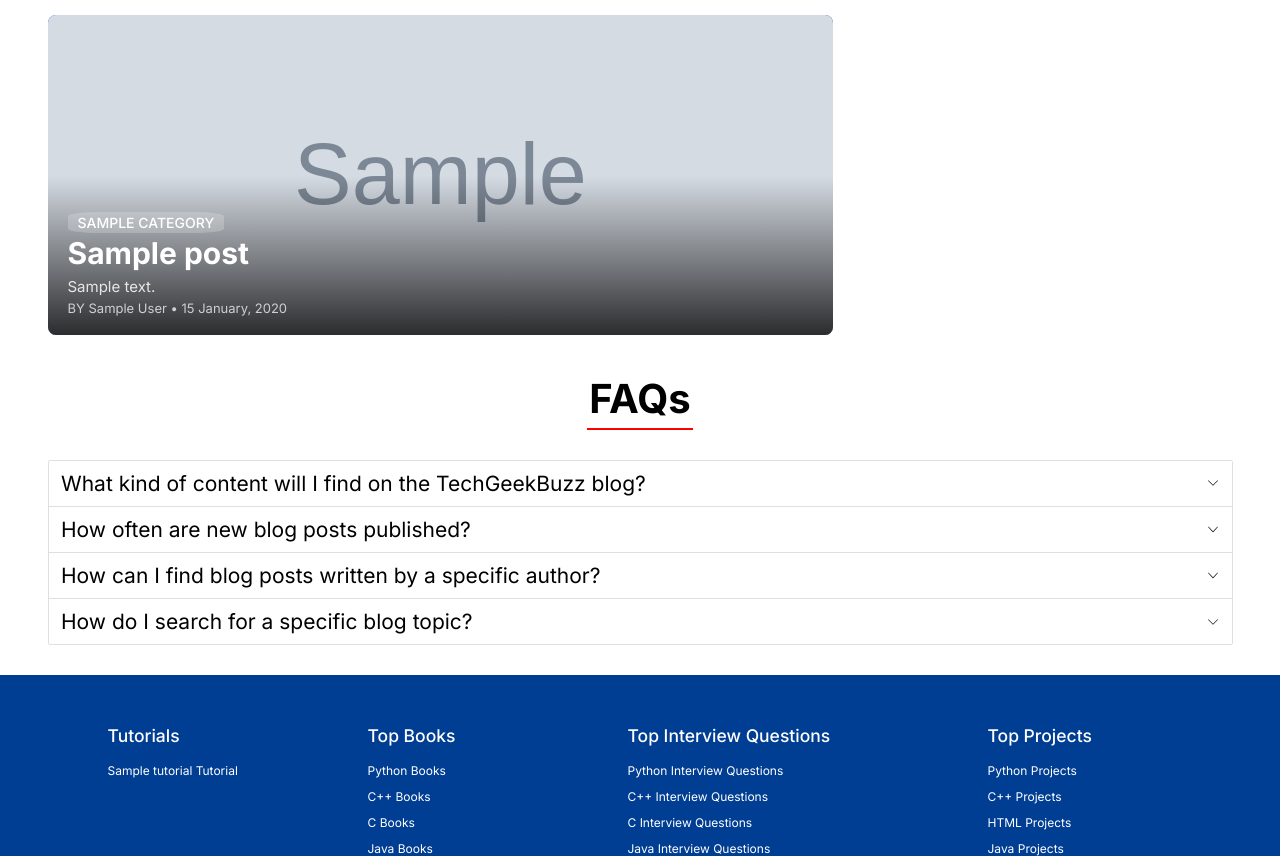
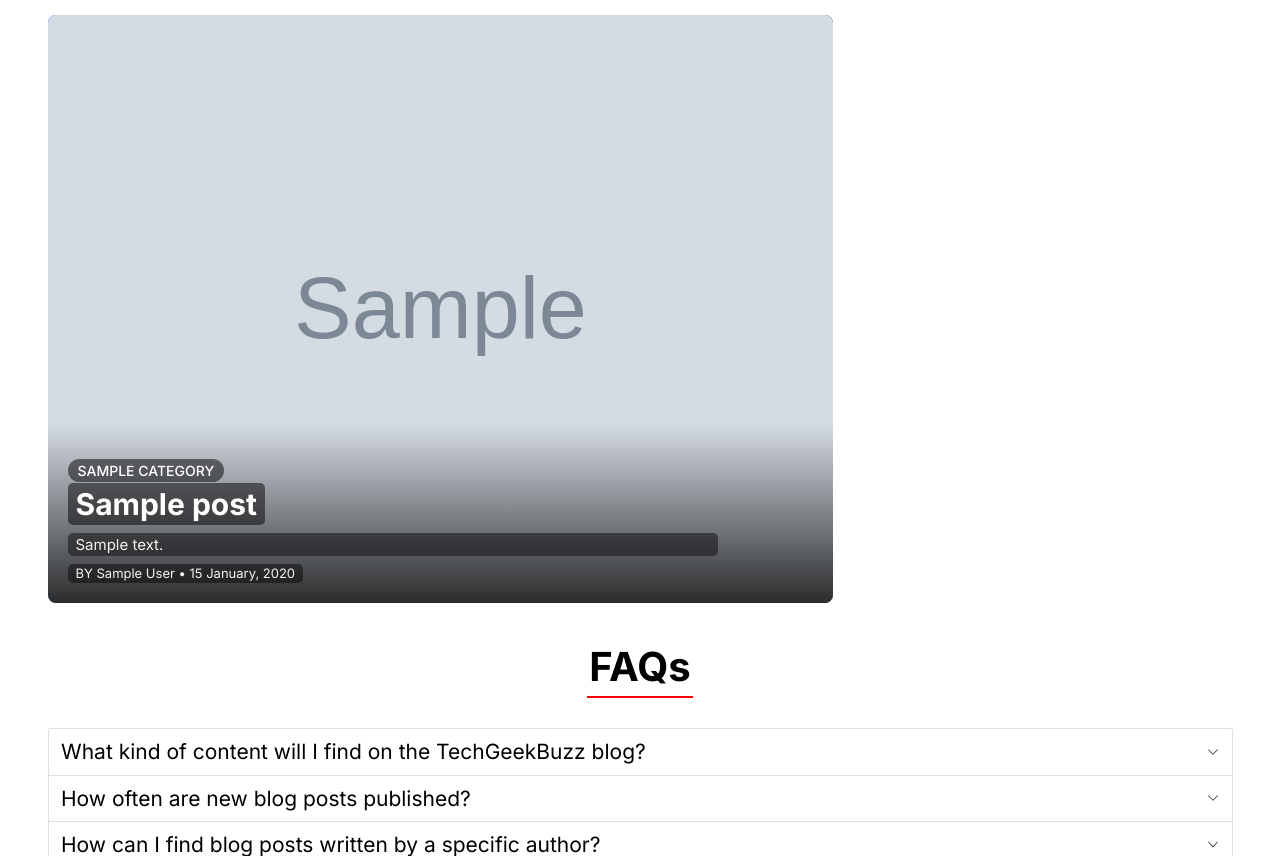
Before and after one commit to vijaybeekesh/techgeekbuzz, a Django app: page /blog in a window 1280 px wide. Shown: the part 117-973 px from the top of the page. Run offline with Django 4.2, Linux system fonts and the light colour scheme; tables that the repository leaves empty hold one stand-in row (values such as "Sample post"); grey boxes marked "Sample" are stand-in pictures; parts of the project's set-up code (start-up, migrations or seed data) failed here and were passed over; some libraries are stand-ins or nearby versions.

Commit message:
Refactor blog listing card to enhance author display and improve layout

```diff
--- a/static/css/blog.css
+++ b/static/css/blog.css
@@ -231,13 +231,15 @@ a.pag-list:hover ,.pagactive {
 }
 .featured-blog-link {
     display: block;
+    height: 100%;
     text-decoration: none;
     color: inherit;
 }
 .featured-blog-banner {
     position: relative;
     width: 100%;
-    height: 32rem;
+    height: 100%;
+    min-height: 32rem;
     border-radius: 0.8rem;
     overflow: hidden;
     background: linear-gradient(135deg, #2452fb 0%, #003174 100%);
@@ -245,7 +247,7 @@ a.pag-list:hover ,.pagactive {
 .featured-blog-img {
     width: 100%;
     height: 100%;
-    object-fit: cover;
+    object-fit: inherit;
     display: block;
     transition: transform 0.4s ease;
 }
@@ -267,27 +269,47 @@ a.pag-list:hover ,.pagactive {
 }
 .featured-blog-overlay .post-category span,
 .featured-category span {
-    background-color: rgba(255, 255, 255, 0.2) !important;
+    background-color: rgba(0, 0, 0, 0.5) !important;
     color: #fff;
-    padding: 2px 10px;
-    border-radius: 20%;
+    padding: 0.3rem 1rem;
+    border-radius: 20px;
+    backdrop-filter: blur(3px);
+    -webkit-backdrop-filter: blur(3px);
 }
 .featured-blog-title {
+    display: inline-block;
     color: #fff;
     font-size: 3rem;
     font-weight: bold;
     line-height: 1.2;
     margin-bottom: 0.8rem;
+    padding: 0.3rem 0.8rem;
+    background-color: rgba(0, 0, 0, 0.5);
+    border-radius: 0.5rem;
+    backdrop-filter: blur(3px);
+    -webkit-backdrop-filter: blur(3px);
 }
 .featured-blog-desc {
-    color: #e6e6e6;
+    display: inline-block;
+    color: #f2f2f2;
     font-size: 1.5rem;
     max-width: 65rem;
     margin-bottom: 0.8rem;
+    padding: 0.4rem 0.8rem;
+    background-color: rgba(0, 0, 0, 0.45);
+    border-radius: 0.5rem;
+    backdrop-filter: blur(3px);
+    -webkit-backdrop-filter: blur(3px);
 }
 .featured-blog-meta {
-    color: #cfcfcf;
+    display: inline-block;
+    color: #f2f2f2;
     font-size: 1.3rem;
+    padding: 0.3rem 0.8rem;
+    background-color: rgba(0, 0, 0, 0.45);
+    border-radius: 0.5rem;
+    backdrop-filter: blur(3px);
+    -webkit-backdrop-filter: blur(3px);
 }
 @media screen and (max-width: 767px) {
     .featured-blog-banner {
--- a/templates/blog/posts.html
+++ b/templates/blog/posts.html
@@ -325,6 +325,17 @@
                         {%endif%}
                         {%endwith%}
                     </div>
+                    <div class="blog-listing-card-avatar-wrap">
+                        {%if blog.author.profile.profile_picture%}
+                        <img src="{{blog.author.profile.profile_picture.url}}" class="blog-listing-card-avatar" alt="{{blog.author.username}}"/>
+                        {%else%}
+                        <span class="blog-listing-card-avatar blog-listing-card-avatar-fallback">{{blog.author.first_name|slice:":1"|upper}}</span>
+                        {%endif%}
+                        <div class="blog-listing-card-author">
+                            <a href="{%url 'byuser' blog.author%}">{{blog.author.first_name}} {{blog.author.last_name}}</a>
+                            <date>{{blog.post_updated|date:"j F, Y"}}</date>
+                        </div>
+                    </div>
                     <div class="blog-listing-card-body d-flex flex-column flex-grow-1">
                         <h2 class="blog-listing-card-title"><a href="{%url 'postdetail' blog.slug%}">{{blog.title|truncatechars:70}}</a></h2>
                         <p class="blog-listing-card-desc">
@@ -332,17 +343,6 @@
                             {{blog.content|striptags|truncatechars:100}}
                             {% endautoescape %}
                         </p>
-                        <div class="blog-listing-card-footer d-flex align-items-center mt-auto">
-                            {%if blog.author.profile.profile_picture%}
-                            <img src="{{blog.author.profile.profile_picture.url}}" class="blog-listing-card-avatar" alt="{{blog.author.username}}"/>
-                            {%else%}
-                            <span class="blog-listing-card-avatar blog-listing-card-avatar-fallback">{{blog.author.first_name|slice:":1"|upper}}</span>
-                            {%endif%}
-                            <div class="blog-listing-card-author">
-                                <a href="{%url 'byuser' blog.author%}">{{blog.author.first_name}} {{blog.author.last_name}}</a>
-                                <date>{{blog.post_updated|date:"j F, Y"}}</date>
-                            </div>
-                        </div>
                     </div>
                 </div>
             </div>
```
Also changed, not shown: other parts of static/css/blog.css (+28 -8 lines).
